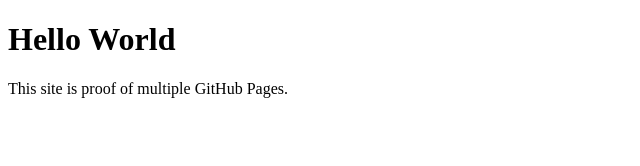
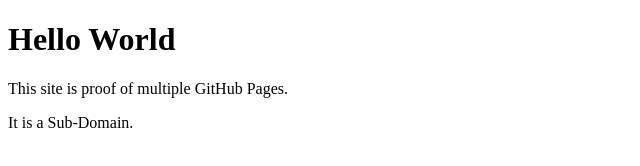
Before and after one commit to ktrotz/trialSite, a plain HTML site: page index.html in a window 1280 px wide. Shown: the whole page, without its empty margins (0-640 px from the left). Drawn offline with Linux system fonts and the light colour scheme.

Commit message:
<p> update

```diff
--- a/index.html
+++ b/index.html
@@ -3,5 +3,6 @@
   <body>
     <h1>Hello World</h1>
     <p>This site is proof of multiple GitHub Pages.</p>
+    <p>It is a Sub-Domain.</p>
   </body>
 </html>
```
